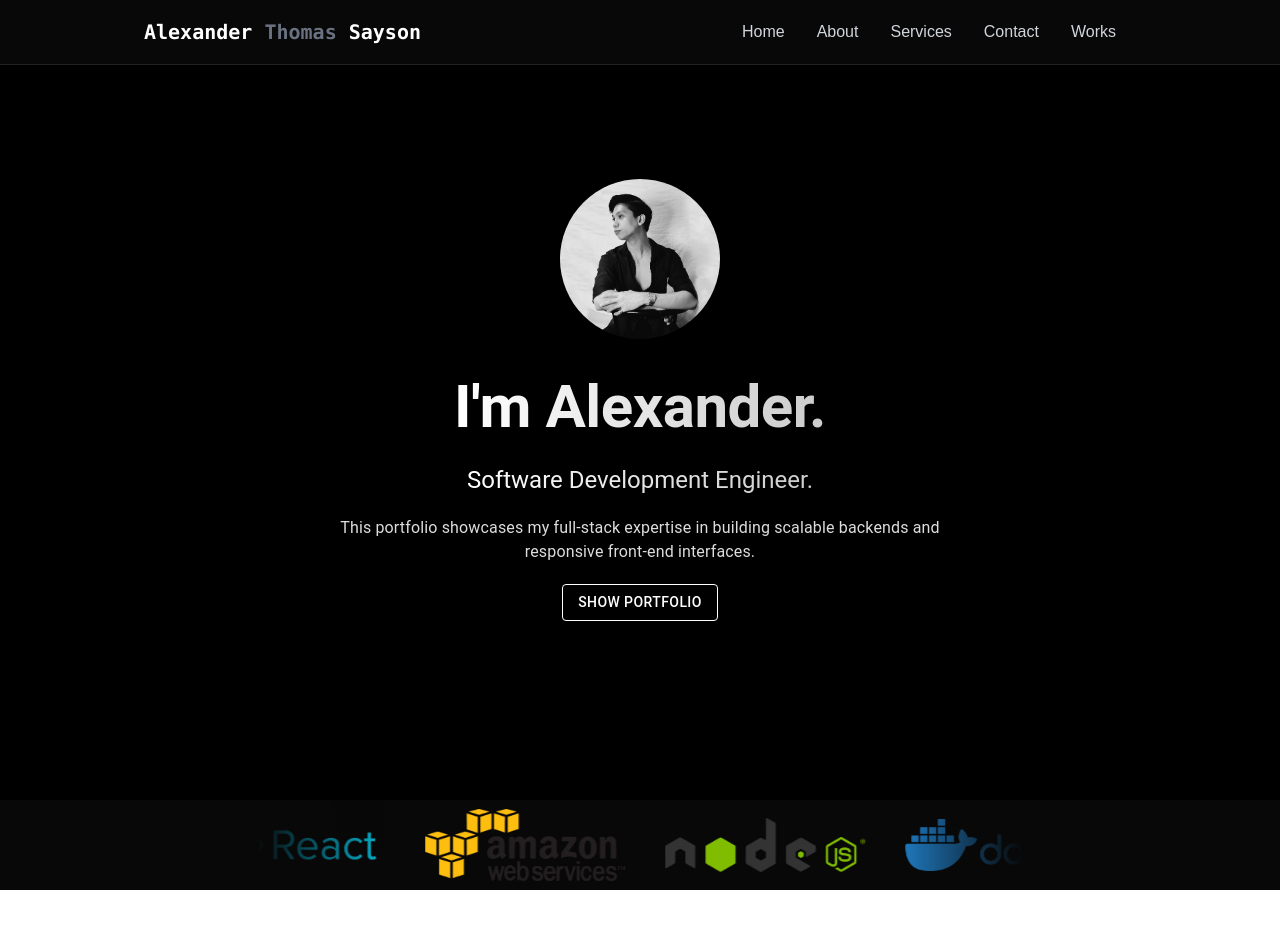
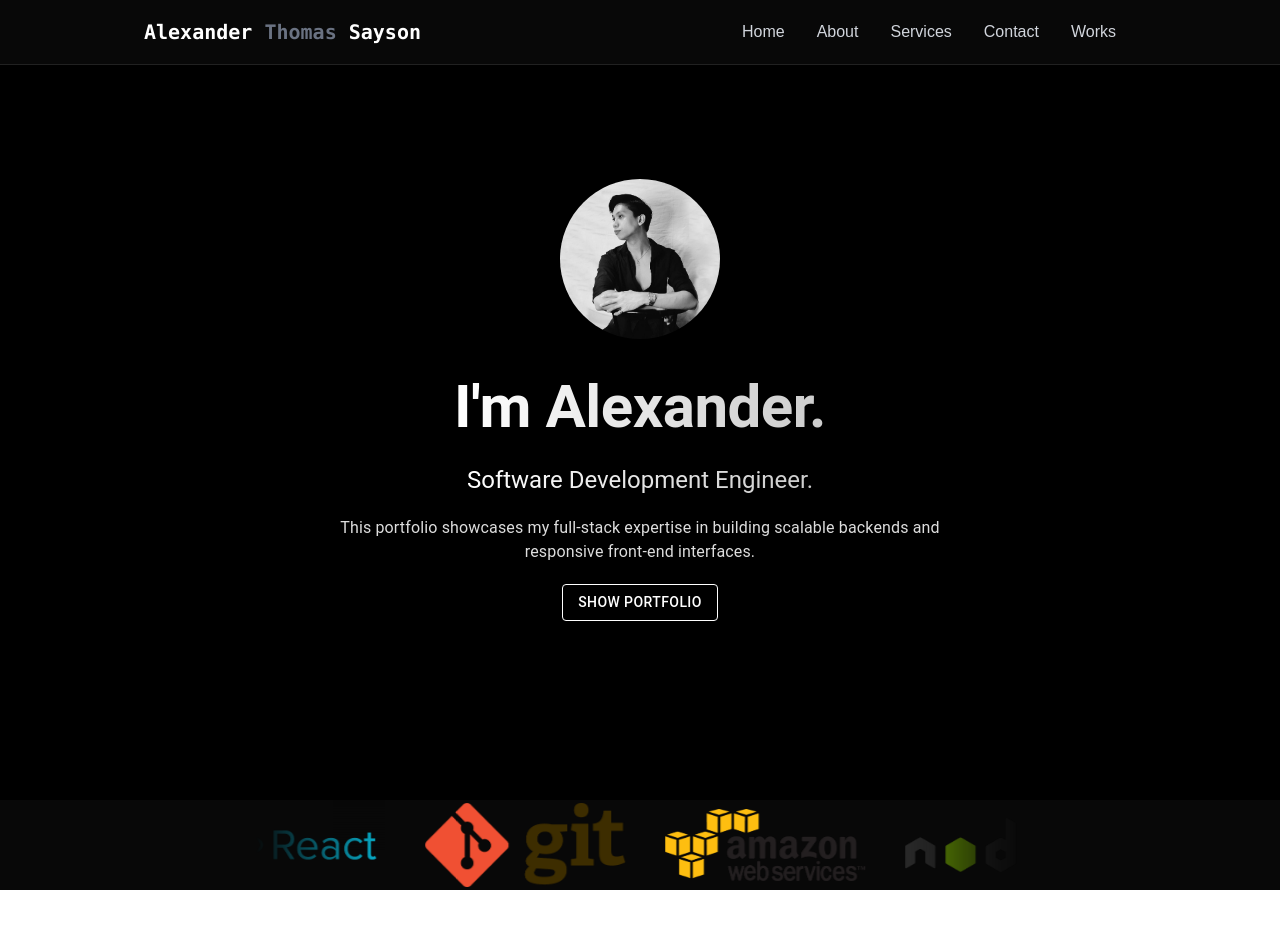
Before and after one commit to AlexanderThomasSayson/ats-portfolio-website, a React (Vite) app: page / in a window 1280 px wide. Shown: the top 928 px of the page. Built offline with nearby package versions, Linux system fonts and the light colour scheme; some icons are missing.

Commit message:
feat: add git logo for carousel.

```diff
--- a/src/components/navbar/Logo.jsx
+++ b/src/components/navbar/Logo.jsx
@@ -8,6 +8,7 @@ export const Logo = () => {
           {/* Manually added logos */}
           <img src="/src/assets/images/spring.png" alt="Spring" />
           <img src="/src/assets/images/react.png" alt="React" />
+          <img src="/src/assets/images/git.png" alt="Spring" />
           <img src="/src/assets/images/aws.png" alt="Spring" />
           <img src="/src/assets/images/node-js.png" alt="Spring" />
           <img src="/src/assets/images/docker.png" alt="Spring" />
@@ -15,6 +16,7 @@ export const Logo = () => {
           {/* Duplicate logos for seamless loop */}
           <img src="/src/assets/images/spring.png" alt="Spring" />
           <img src="/src/assets/images/react.png" alt="React" />
+          <img src="/src/assets/images/git.png" alt="Spring" />
           <img src="/src/assets/images/aws.png" alt="Spring" />
           <img src="/src/assets/images/node-js.png" alt="Spring" />
           <img src="/src/assets/images/docker.png" alt="Spring" />
```
